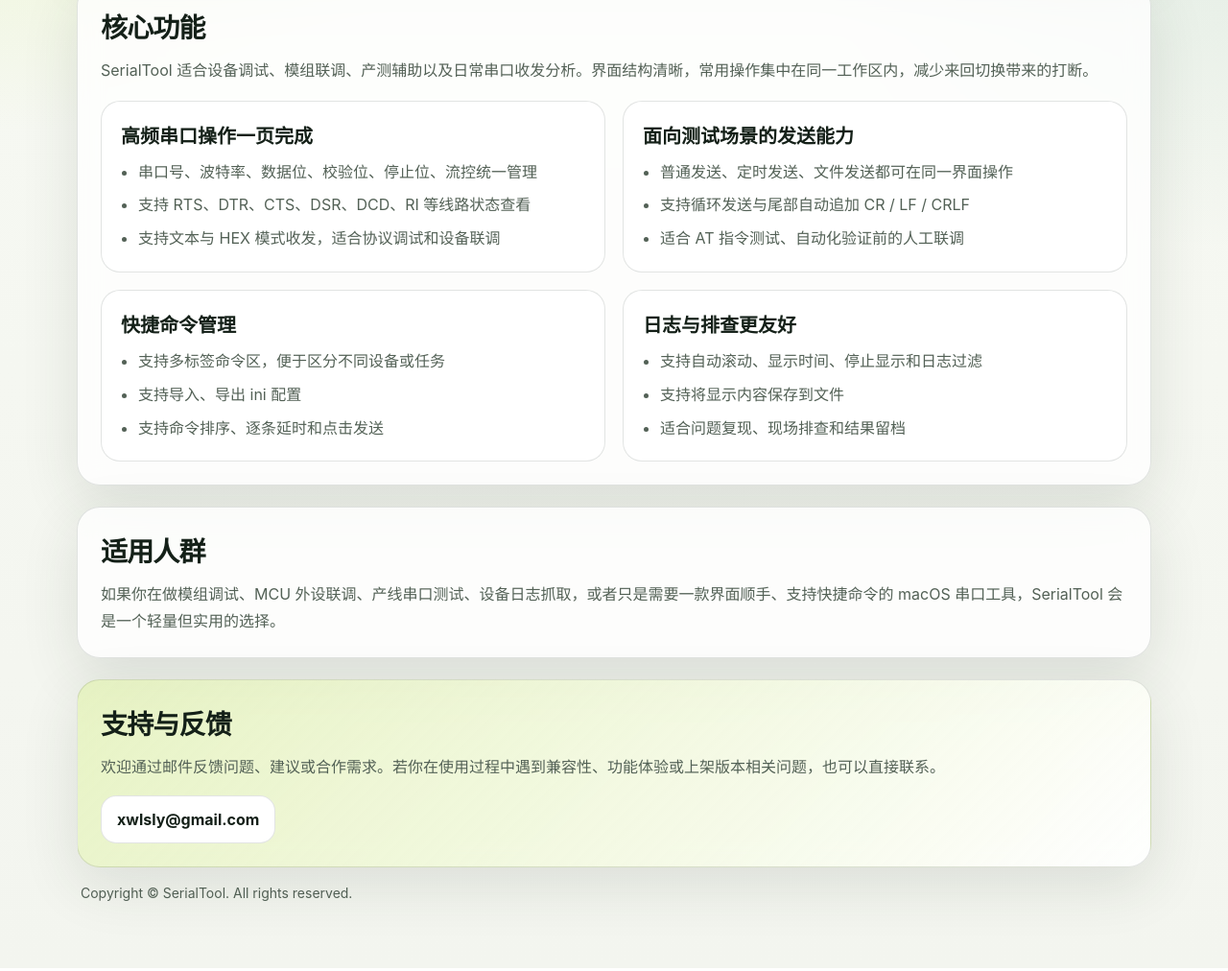
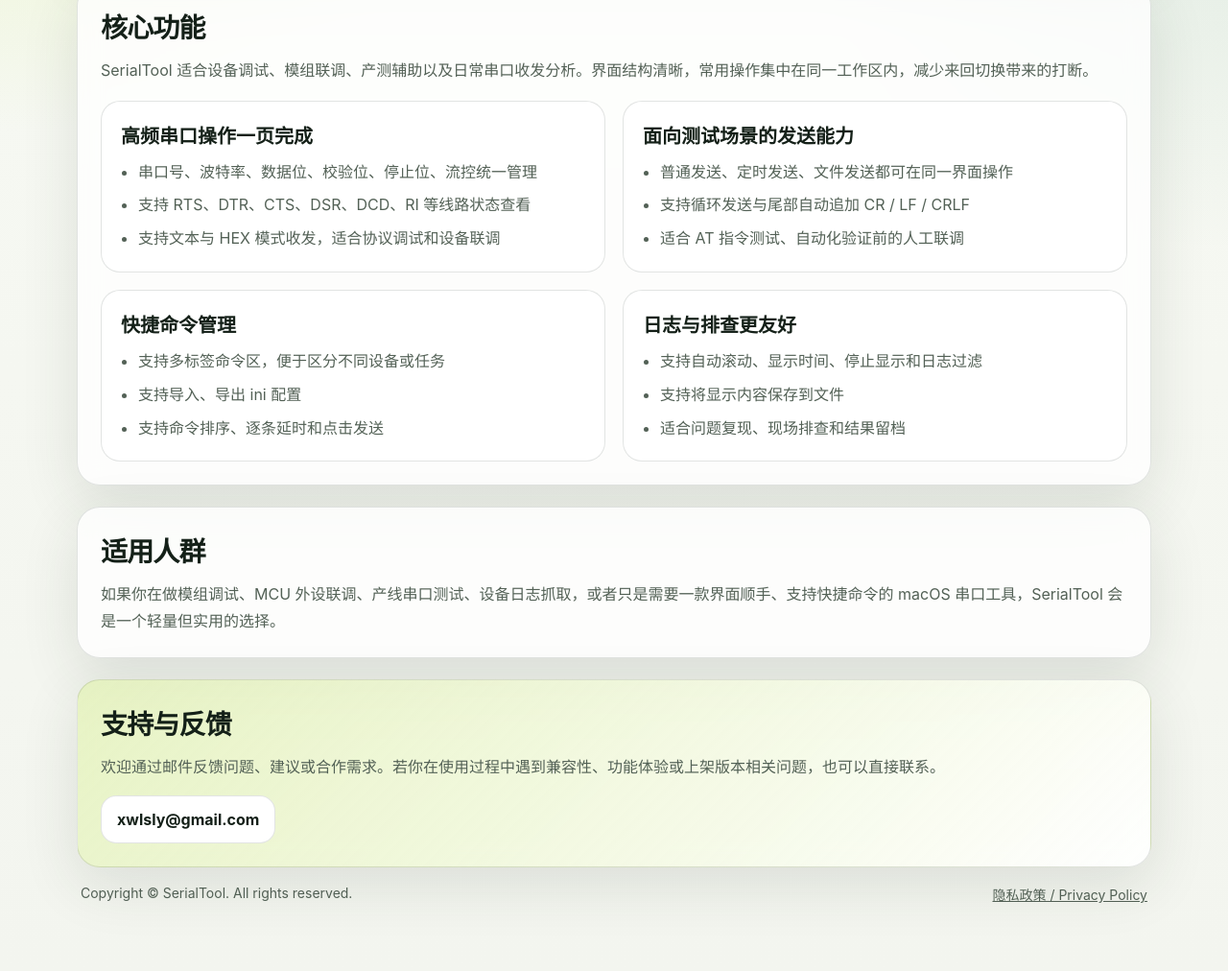
Before and after one commit to xwlsly/SerialTool, a plain HTML site: page index.html in a window 1280 px wide. Shown: the part 549-1561 px from the top of the page at 96% size. Drawn offline with Linux system fonts and the light colour scheme.

Commit message:
Update index.html

```diff
--- a/index.html
+++ b/index.html
@@ -233,6 +233,10 @@
         padding: 0 4px;
         color: var(--muted);
         font-size: 14px;
+        display: flex;
+        flex-wrap: wrap;
+        justify-content: space-between;
+        gap: 10px;
       }
 
       @media (max-width: 820px) {
@@ -348,7 +352,8 @@
       </section>
 
       <p class="footer">
-        Copyright © SerialTool. All rights reserved.
+        <span>Copyright © SerialTool. All rights reserved.</span>
+        <a href="./privacy.html">隐私政策 / Privacy Policy</a>
       </p>
     </main>
   </body>
```
